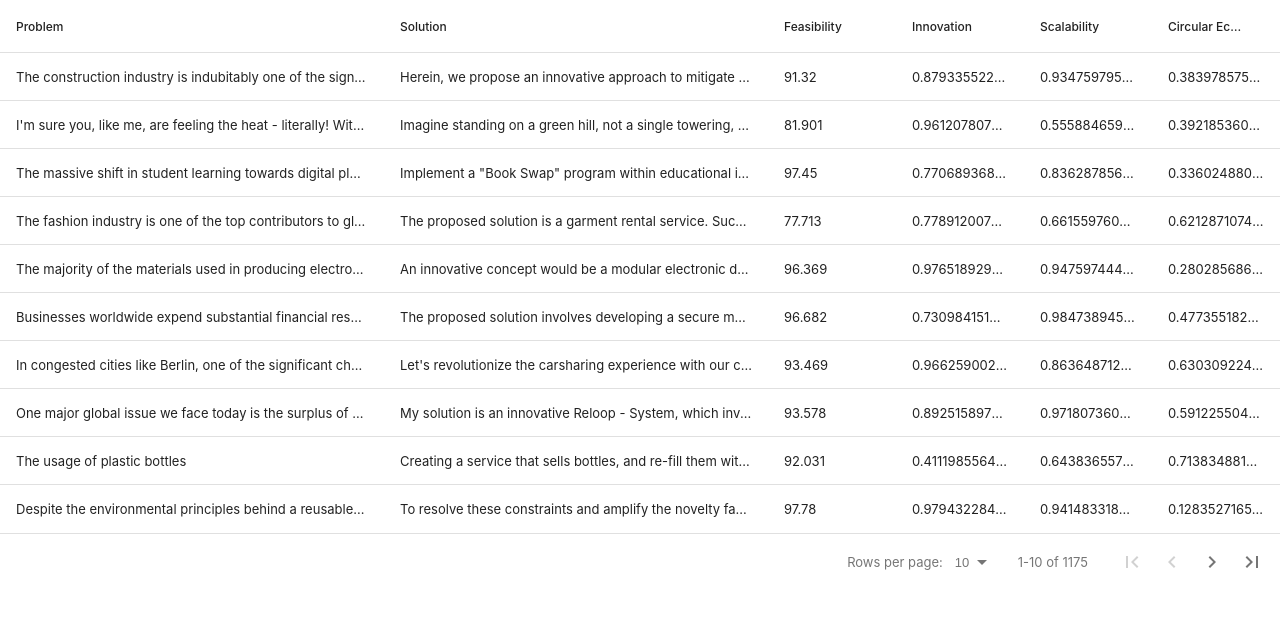
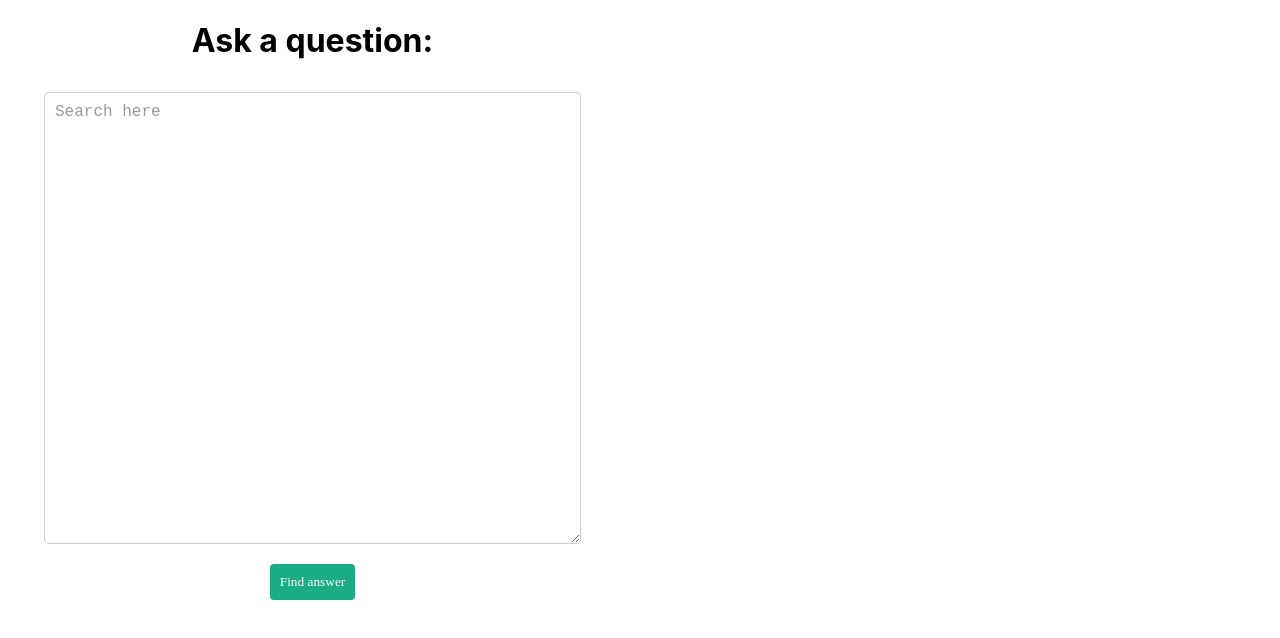
Before and after one commit to kiransprasad/AIEarthhack2024, a React (Create React App) app in the folder frontend/: page / in a window 1280 px wide. Shown: the top 638 px of the page. Built offline with nearby package versions, Linux system fonts and the light colour scheme; the HTML template or start-up script is replaced by a standard one.

Commit message:
searchbar

```diff
--- a/frontend/src/App.js
+++ b/frontend/src/App.js
@@ -1,10 +1,11 @@
-import Table from "./components/Table/Table";
+// import Table from "./components/Table/Table";
+import SearchForm from "./components/Seachbar/Searchbar"
 
 
 function App() {
   return (
     <div className="App">
-      <Table />
+      <SearchForm />
     </div>
   );
 }
--- a/frontend/src/components/Seachbar/Searchbar.js
+++ b/frontend/src/components/Seachbar/Searchbar.js
@@ -2,6 +2,7 @@ import React, { useState } from 'react';
 
 const SearchForm = ()=>{
     const [searchInput, setSearchInput] = useState(''); // the value in the box
+    const [responseData, setResponseData] = useState(null); // the response data
 
     const handleChange = (e)=>{
         e.preventDefault();
@@ -11,6 +12,7 @@ const SearchForm = ()=>{
     const handleSubmit = async (event)=>{
         event.preventDefault();
 
+        setResponseData('loading');
         const response = await fetch('/',{
             method: 'POST',
             body: JSON.stringify(searchInput),
@@ -20,20 +22,44 @@ const SearchForm = ()=>{
 
         if (response.ok){
             console.log("worked!");
-            console.log(json)
+            console.log(json);
+
+            setResponseData(json);
+            setSearchInput('');
         }
     }
 
     return(
+        <div style={{ display: 'grid', gridTemplateColumns: '1fr 1fr', gap: '30px' }}>
 
             <form className="search" onSubmit = {handleSubmit}>
-                <input
+                <h1>Ask a question:</h1>
+                    <textarea
+                        rows="30" cols="50"
                         type="text"
                         placeholder="Search here"
                         onChange={handleChange}
                         value={searchInput} />
                     <button>Find answer</button>
             </form>
+
+            {/* Get the response if we have one and we aren't loading */}
+            {(responseData && responseData!=='loading') &&(
+                <div className="response">
+                    <h2>Problem:</h2>
+                    <p>{responseData.problem}</p>
+
+                    <h2>Answer:</h2>
+                    <p>{responseData.answer}</p>
+                </div>
+            )}
+
+            {/* If we're loading */}
+            {(responseData && responseData==='loading') &&(
+                <img src="200w.gif" alt="loading"/>
+            )}
+
+        </div>
     )
 }
 
--- a/frontend/src/index.css
+++ b/frontend/src/index.css
@@ -18,10 +18,10 @@ code {
   justify-content: center;
   align-items: center;
   flex-direction: column;
-  height: 100vh; /* Adjust as needed */
+  height: 75vh; /* Adjust as needed */
 }
 
-input {
+textarea {
   box-sizing: border-box;
   padding: 10px;
   margin: 10px 0;
@@ -32,19 +32,19 @@ input {
 }
 
 /* Style for focused input */
-input:focus {
+textarea:focus {
   outline: none;
   border-color: #007bff; /* Change the color as per your design */
   box-shadow: 0 0 5px rgba(0, 123, 255, 0.5); /* Change the color and intensity as per your design */
 }
 
 /* Style for placeholder text */
-input::placeholder {
+textarea::placeholder {
   color: #999; /* Change the color as per your design */
 }
 
 /* Style for disabled input */
-input:disabled {
+textarea:disabled {
   background-color: #f4f4f4; /* Change the color as per your design */
   cursor: not-allowed;
 }
```
Also changed, not shown: frontend/public/200w.gif (added), 1 other file (tests, documents, lock files or other folders). Lines whose indentation alone changed are shown as unchanged.
